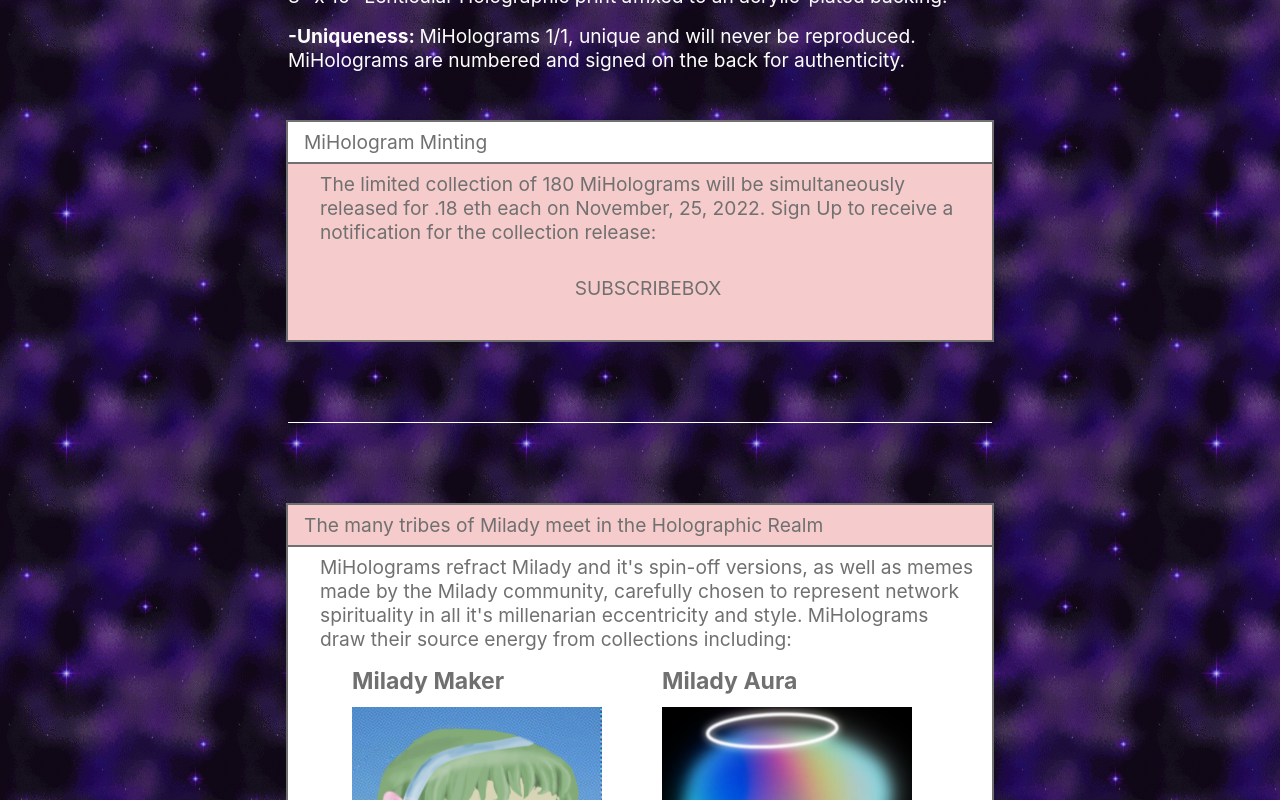
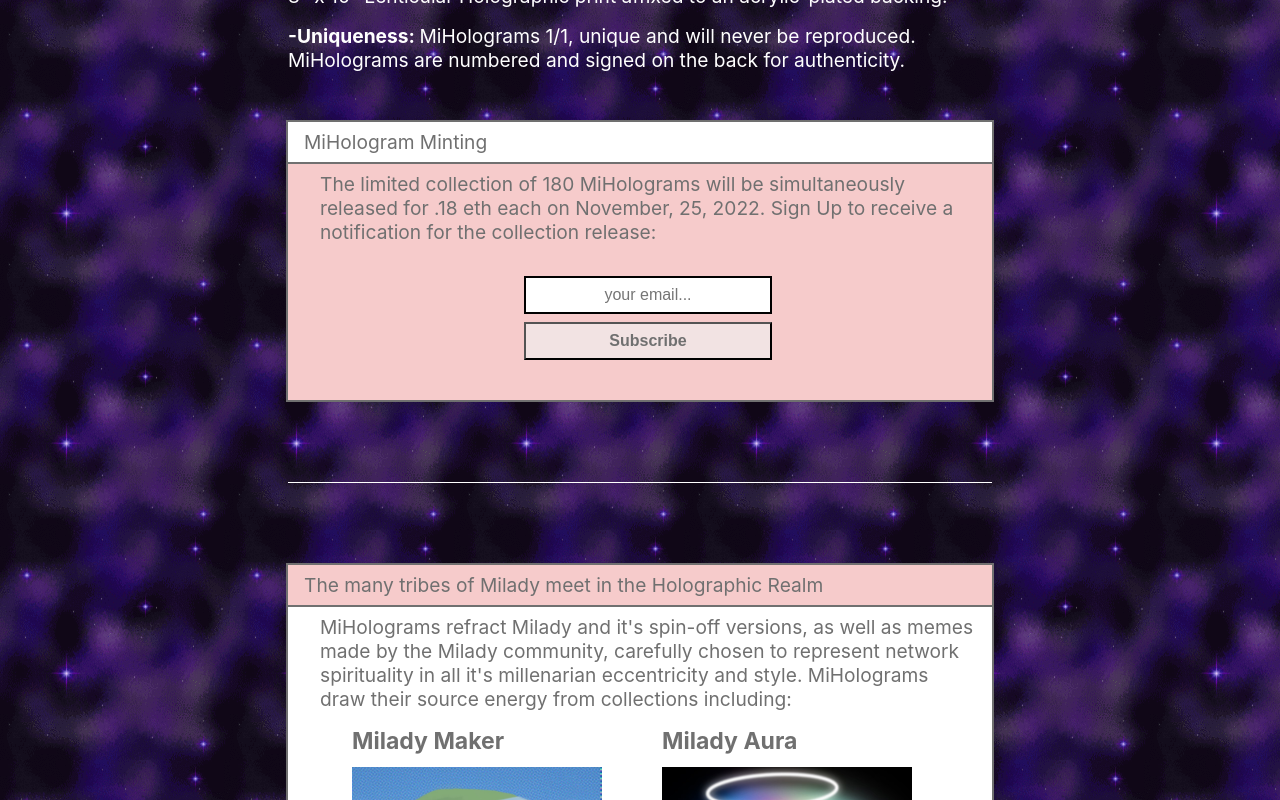
Before and after one commit to 0xNotes/miholo-fe, a React (Create React App) app: page / in a window 1280 px wide. Shown: the part 620-1420 px from the top of the page. Built offline with nearby package versions, Linux system fonts and the light colour scheme.

Commit message:
Added subscribe form, need to hook it to logic

```diff
--- a/src/components/multiBox.tsx
+++ b/src/components/multiBox.tsx
@@ -5,7 +5,7 @@
             <div style={{ backgroundColor: "#f6cbcb", textAlign: "center", paddingTop: "0.5rem", paddingBottom: "0.5rem", borderBottom: "2px solid #707070" }}>ABOUT MiHolograms - 내 홀로그램에 대해</div>
             <div style={{ backgroundColor: "#ffffff", textAlign: "center", paddingTop: "1.5rem", paddingBottom: "1.5rem", borderBottom: "2px solid #707070" }}>MiHolograms is a project by *olive oil* and *SpyMilk*.</div>
             <div style={{ backgroundColor: "#ffffff", textAlign: "center", paddingTop: "1.5rem", paddingBottom: "1.5rem", borderBottom: "2px solid #707070" }}><a href="https://discord.gg/milady">Milady Village Community Discord</a> | <a >Official Twitter</a></div>
-            <div style={{ backgroundColor: "#ffffff", textAlign: "center", paddingTop: "1,5rem", paddingBottom: "1.5rem", borderBottom: "2px solid #707070", paddingLeft: "3rem", paddingRight: "3rem" }}> A note on anonymity. We have great resepct for the sanctity of anonymity and pseudonymity in our online communities. However, because MiHolograms are physical items, we ask you for mailing address during the "mint" process. This address will be used ONLY for mailing purposes and will not be stored long-term.</div>
+            <div style={{ backgroundColor: "#ffffff", textAlign: "center", paddingTop: "1.5rem", paddingBottom: "1.5rem", borderBottom: "2px solid #707070", paddingLeft: "3rem", paddingRight: "3rem" }}> A note on anonymity. We have great resepct for the sanctity of anonymity and pseudonymity in our online communities. However, because MiHolograms are physical items, we ask you for mailing address during the "mint" process. This address will be used ONLY for mailing purposes and will not be stored long-term.</div>
         </div>
 
     );
--- a/src/components/subscribeBox.tsx
+++ b/src/components/subscribeBox.tsx
@@ -1,9 +1,13 @@
 
 export default function SubscribeBox() {
-    return(
-        <div className="SubscribeBox">
-            SUBSCRIBEBOX
-        </div>
-
+    return (
+        <form className="SubscribeBox">
+            <div>
+                <input className="InputText" type="email" placeholder="your email..." name="name" />
+            </div>
+            <div>
+                <input className="SubmitButton" type="submit" value="Subscribe" />
+            </div>
+        </form>
     );
 }
--- a/src/styles/_subscribeBox.scss
+++ b/src/styles/_subscribeBox.scss
@@ -1,7 +1,30 @@
 .SubscribeBox{
     display: flex;
-    width: 100%;
+    flex-direction: column;
+    align-items: center;
     justify-content: center;
     margin-top: 2rem;
     margin-bottom: 2rem;
 }
+
+.InputText{
+    text-align: center;
+    width: 15rem;
+    padding-top: .5rem;
+    padding-bottom: .5rem;
+    margin-bottom: 0.5rem;
+    font-size: medium;
+    border: 2px solid black;
+}
+
+.SubmitButton{
+    display: flex;
+    width: 15.5rem;
+    padding-top: .5rem;
+    padding-bottom: .5rem;
+    justify-content: center;
+    color: $grey;
+    background-color: #f2e3e3;
+    font-size: medium;
+    font-weight: bold;
+}
--- a/src/styles/_textContainer.scss
+++ b/src/styles/_textContainer.scss
@@ -1,6 +1,7 @@
 .TextContainer{
     display: flex;
     //align-self: flex-start;
+    justify-content: center;
     flex-direction: column;
     color: $grey;
     border: 2px solid $grey;
--- a/src/styles/styles.css
+++ b/src/styles/styles.css
@@ -41,6 +41,7 @@
 
 .TextContainer {
   display: flex;
+  justify-content: center;
   flex-direction: column;
   color: #707070;
   border: 2px solid #707070;
@@ -65,10 +66,33 @@
 
 .SubscribeBox {
   display: flex;
-  width: 100%;
+  flex-direction: column;
+  align-items: center;
   justify-content: center;
   margin-top: 2rem;
   margin-bottom: 2rem;
+}
+
+.InputText {
+  text-align: center;
+  width: 15rem;
+  padding-top: 0.5rem;
+  padding-bottom: 0.5rem;
+  margin-bottom: 0.5rem;
+  font-size: medium;
+  border: 2px solid black;
+}
+
+.SubmitButton {
+  display: flex;
+  width: 15.5rem;
+  padding-top: 0.5rem;
+  padding-bottom: 0.5rem;
+  justify-content: center;
+  color: #707070;
+  background-color: #f2e3e3;
+  font-size: medium;
+  font-weight: bold;
 }
 
 .CollectionText {
```
Also changed, not shown: 1 other file (tests, documents, lock files or other folders).
